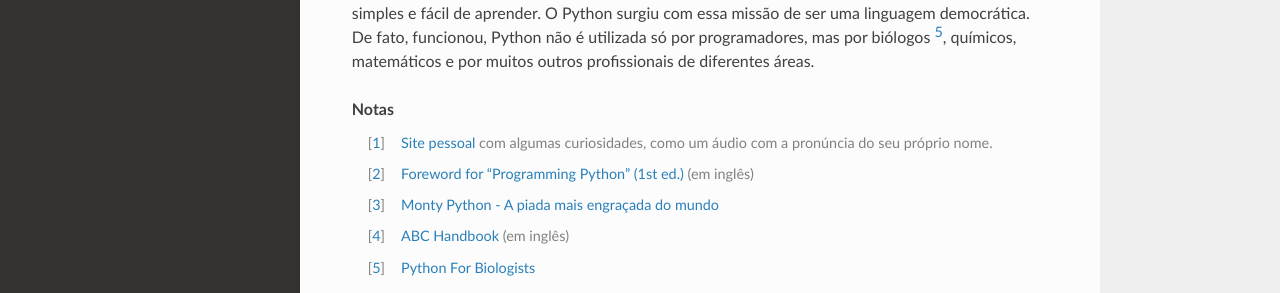
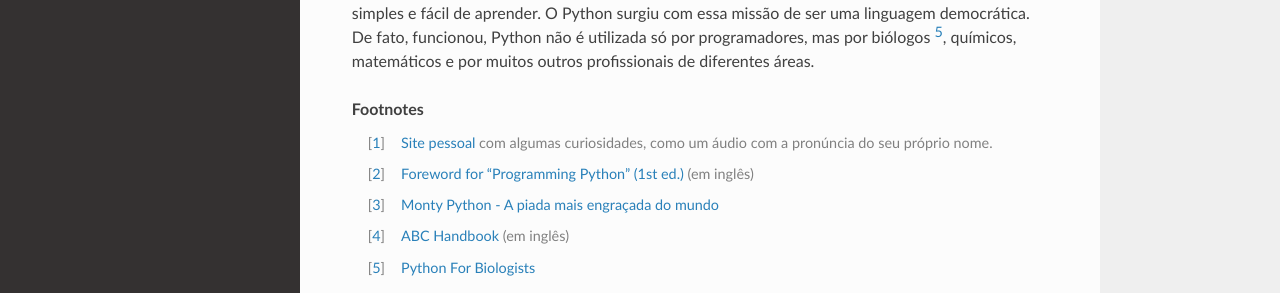
Before and after one commit to carlosmaniero/python-para-programadores, a Sphinx documentation site: the page built from source/01/um-conto-de-natal.rst, in a window 1280 px wide. Shown: the part 398-691 px from the top of the page. Built offline with Sphinx 7.4.7 and the Read the Docs theme 2.0.0, drawn with Linux system fonts in a browser that asks for light colours.

Commit message:
Atualização no Footnotes

```diff
--- a/source/01/um-conto-de-natal.rst
+++ b/source/01/um-conto-de-natal.rst
@@ -20,7 +20,8 @@ utilizada só por programadores, mas por biólogos [#]_, químicos, matemáticos
 por muitos outros profissionais de diferentes áreas.
 
 
-.. rubric:: Notas
+.. rubric:: Footnotes
+
 
 .. [#] `Site pessoal <https://gvanrossum.github.io/>`_ com algumas
    curiosidades, como um áudio com a pronúncia do seu próprio nome.
```
